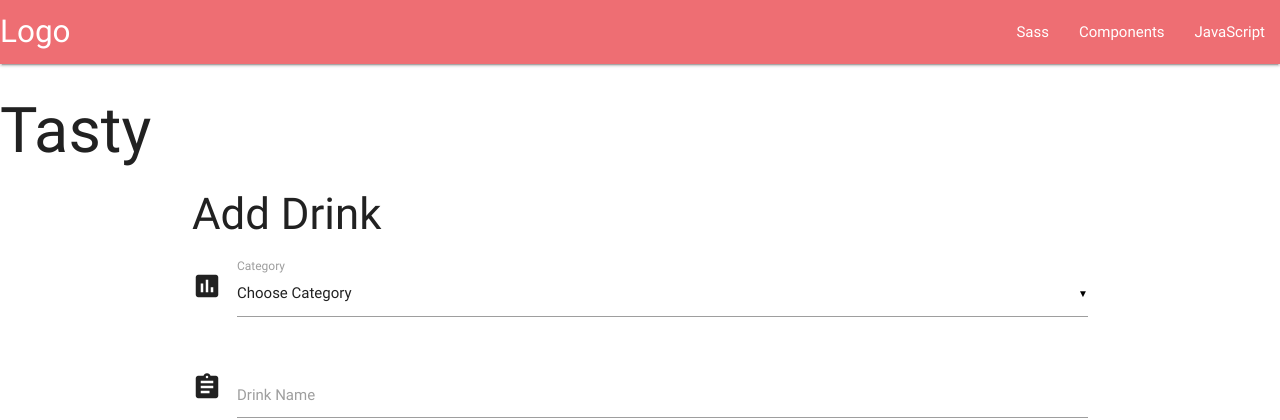
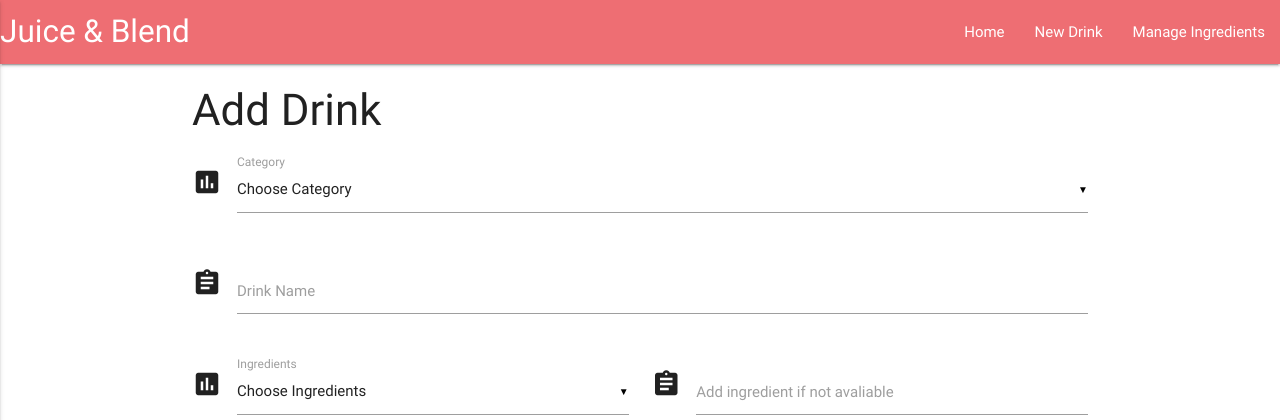
Before and after one commit to Deoh/juice_and_blend, a Flask app: page /add_drink in a window 1280 px wide. Shown: the top 420 px of the page. Run offline with Flask 2, Linux system fonts and the light colour scheme; data that the repository does not hold is empty; some libraries are stand-ins or nearby versions.

Commit message:
Added Navbar and Sidenav

```diff
--- a/templates/base.html
+++ b/templates/base.html
@@ -17,16 +17,22 @@
     <header>
         <nav>
             <div class="nav-wrapper">
-                <a href="#" class="brand-logo">Logo</a>
+                <a href="{{url_for('get_drink')}}" class="brand-logo">Juice & Blend</a>
+                <a href="#" data-activates="mobile-demo" class="button-collapse"><i class="material-icons">menu</i></a>
                 <ul id="nav-mobile" class="right hide-on-med-and-down">
-                    <li><a href="sass.html">Sass</a></li>
-                    <li><a href="badges.html">Components</a></li>
-                    <li><a href="collapsible.html">JavaScript</a></li>
+                    <li><a href="{{url_for('get_drink')}}">Home</a></li>
+                    <li><a href="{{url_for('add_drink')}}">New Drink</a></li>
+                    <li><a href="{{url_for('get_ingredients')}}">Manage Ingredients</a></li>
+                </ul>
+                <ul class="side-nav" id="mobile-demo">
+                    <li><a href="{{url_for('get_drink')}}">Home</a></li>
+                    <li><a href="{{url_for('add_drink')}}">New Drink</a></li>
+                    <li><a href="{{url_for('get_ingredients')}}">Manage Ingredients</a></li>
                 </ul>
             </div>
         </nav>
     </header>
-	<h1>Tasty</h1>
+
     <div class="container">
         {% block content %}
         {% endblock %}
@@ -38,6 +44,7 @@
 		$(document).ready(function(){
             $('.collapsible').collapsible();
             $('select').material_select();
+            $(".button-collapse").sideNav();
 
             // switch input
             $('#general_fitness').click(function(){
```
